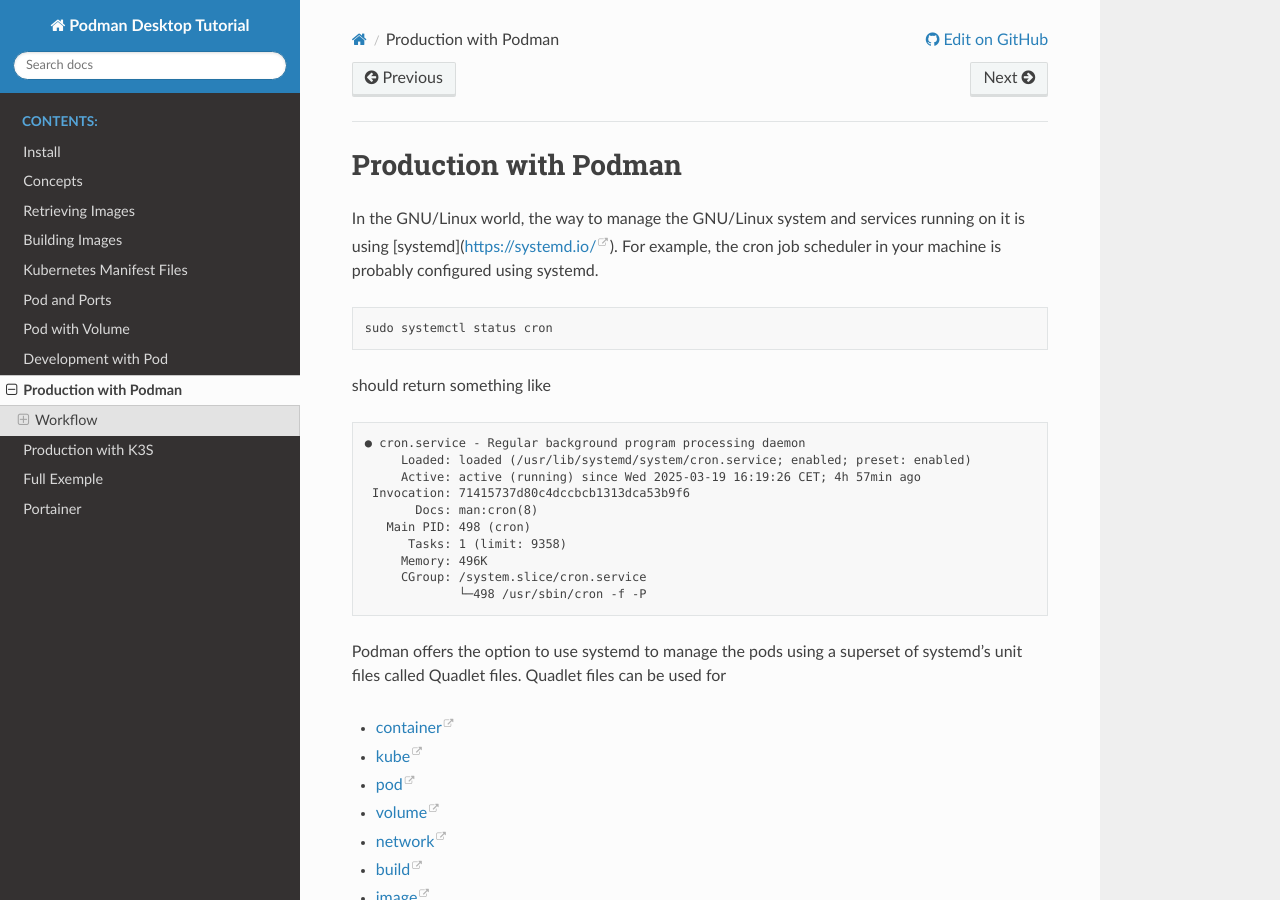
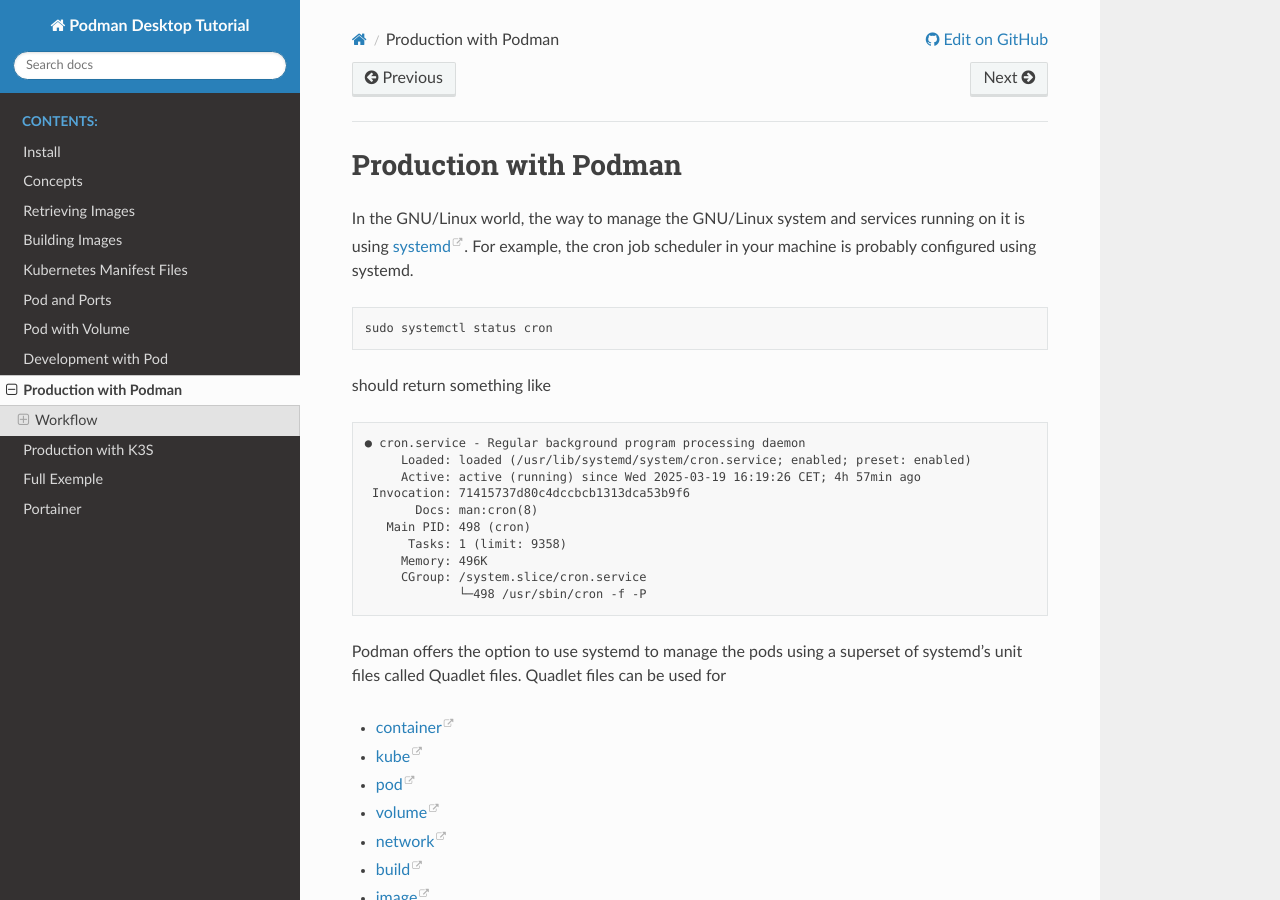
Before and after one commit to rgaiacs/rse-podman-tutorial, a Sphinx documentation site: the page built from source/production-with-podman.rst, in a window 1280 px wide and 900 px high. Built offline with Sphinx 7.4.7 and the Read the Docs theme 3.1.0, drawn with Linux system fonts in a browser that asks for light colours.

Commit message:
Fix markup

```diff
--- a/source/production-with-podman.rst
+++ b/source/production-with-podman.rst
@@ -1,7 +1,7 @@
 Production with Podman
 ======================
 
-In the GNU/Linux world, the way to manage the GNU/Linux system and services running on it is using [systemd](https://systemd.io/). For example, the cron job scheduler in your machine is probably configured using systemd. ::
+In the GNU/Linux world, the way to manage the GNU/Linux system and services running on it is using `systemd <https://systemd.io/>`_. For example, the cron job scheduler in your machine is probably configured using systemd. ::
 
     sudo systemctl status cron
 
```
